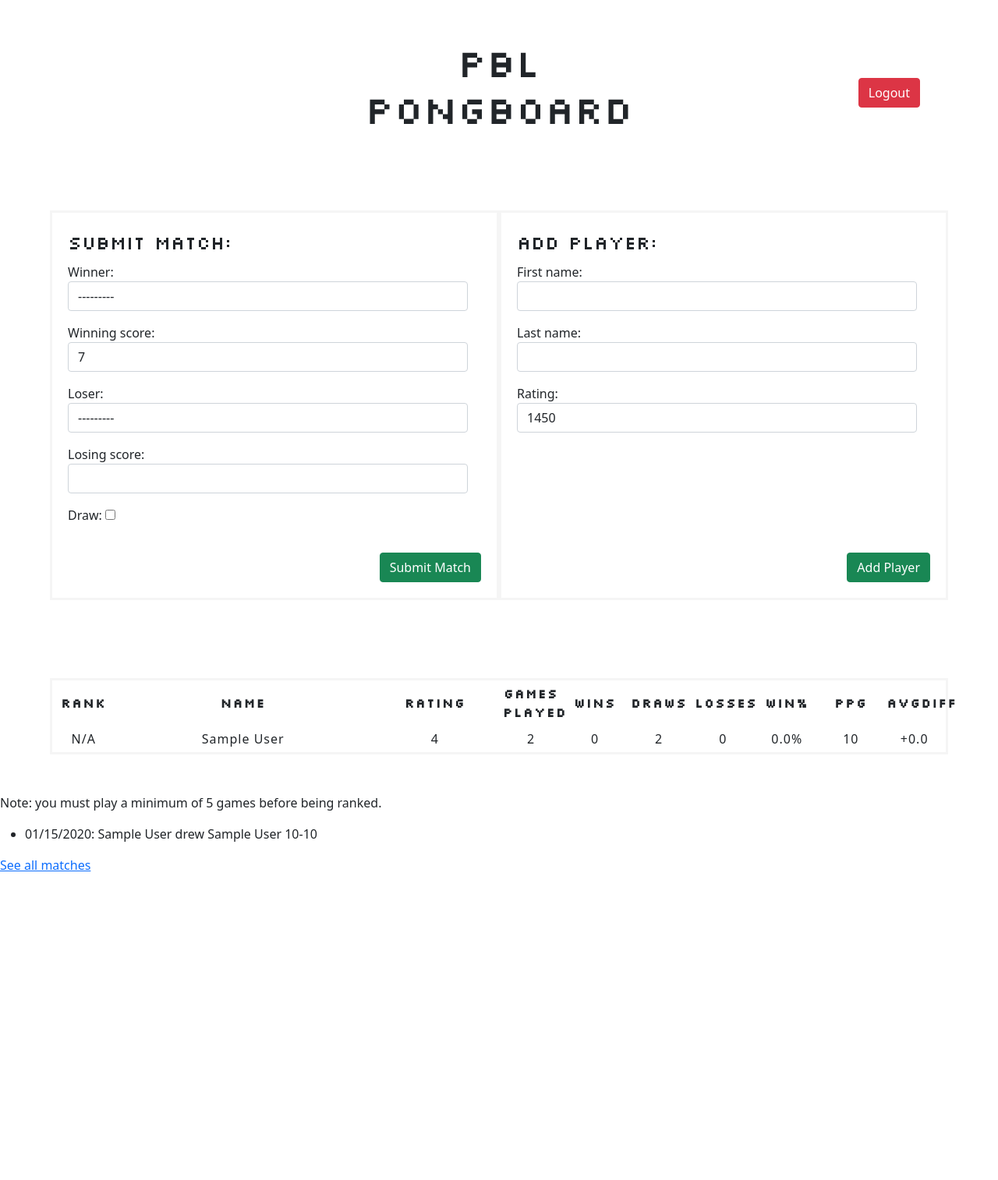
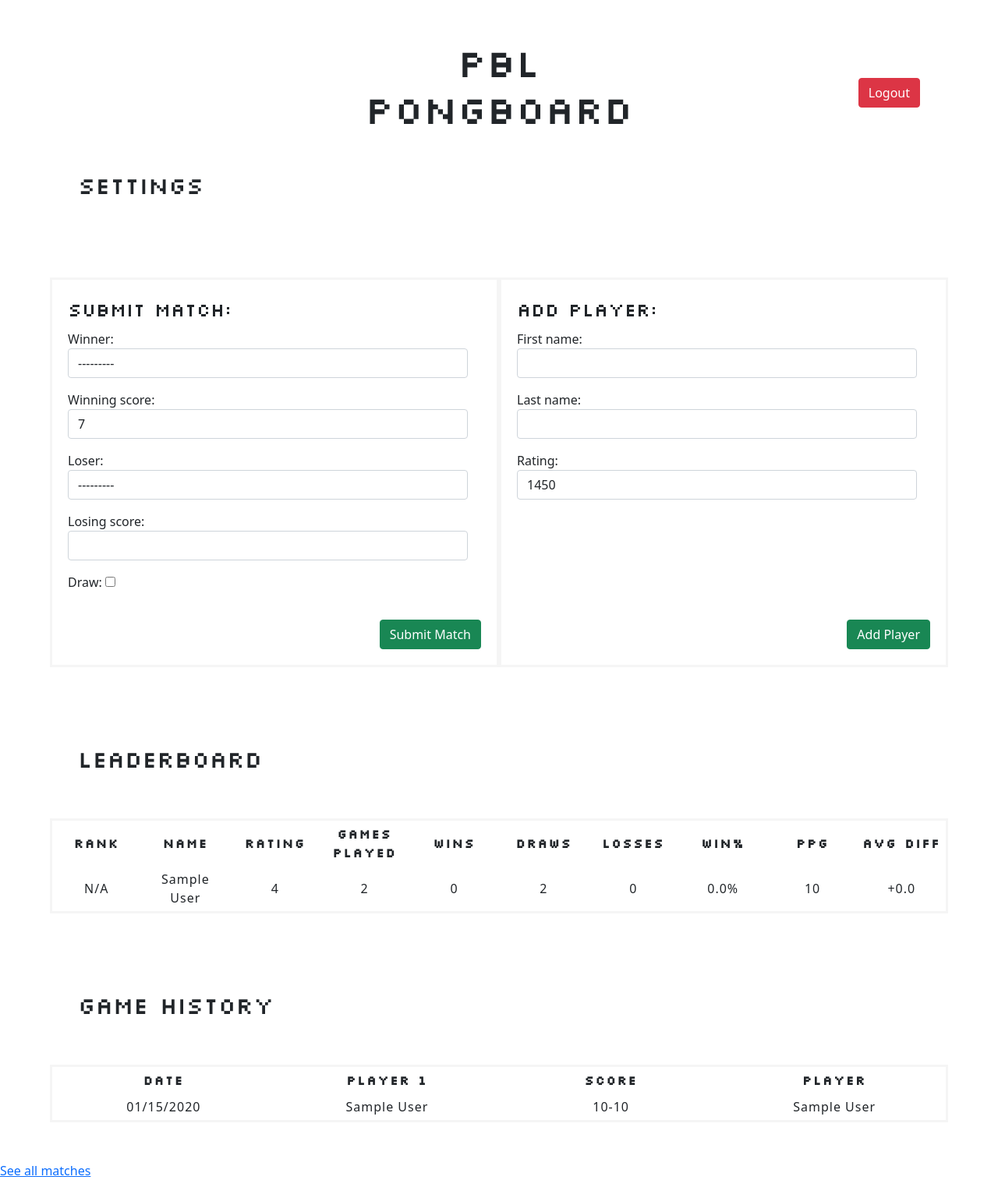
Before and after one commit to paulijosey/pong-board, a Django app: page / in a window 1280 px wide. Shown: the whole page at 78% size. Before the commit the page ends 1118 px from the top, so only its background shows below. Run offline with Django 3.2, Linux system fonts and the light colour scheme; a user stored in the database is signed in; tables that the repository leaves empty hold one stand-in row (values such as "Sample post").

Commit message:
final touches

```diff
--- a/leaderboard/models.py
+++ b/leaderboard/models.py
@@ -42,9 +42,9 @@ class Player(models.Model):
 
 class Match(models.Model):
     """Table for keeping track of game scores and winners."""
-    winner = models.ForeignKey(Player, default=None, related_name='won_matches')
+    winner = models.ForeignKey(Player, default=None, related_name='won_matches', on_delete=models.CASCADE)
     winning_score = models.IntegerField(default=None)
-    loser = models.ForeignKey(Player, default=None, related_name='lost_matches')
+    loser = models.ForeignKey(Player, default=None, related_name='lost_matches', on_delete=models.CASCADE)
     losing_score = models.IntegerField(default=None)
     datetime = models.DateTimeField(default=timezone.now)
     draw = models.BooleanField(default=False)
@@ -97,7 +97,7 @@ class Match(models.Model):
 
 class PlayerRating(models.Model):
     """Table for keeping track of a player's rating."""
-    player = models.OneToOneField(Player, default=None, primary_key=True)
+    player = models.OneToOneField(Player, default=None, primary_key=True, on_delete=models.CASCADE)
     rating = models.IntegerField(default=None, blank=False)
 
     @staticmethod
--- a/leaderboard/static/home/style.css
+++ b/leaderboard/static/home/style.css
@@ -9,6 +9,14 @@ html {
     text-align: center;
     margin-top: 50px;
     margin-bottom: 50px;
+    float: center;
+}
+
+.subtitle {
+    font-size: 30px;
+    text-align: left;
+    margin-top: 50px;
+    margin-left: 100px;
     float: center;
 }
 
@@ -24,6 +32,7 @@ html {
 thead th,
 tfoot th,
 h1,
+h2,
 legend {
     font-family: "Silkscreen", cursive;
 }
@@ -46,6 +55,10 @@ thead th {
 
 tfoot th {
     text-align: right;
+}
+
+.table-scrollable {
+    overflow-x: auto;
 }
 
 table {
@@ -82,7 +95,6 @@ table {
 }
 
 .submit-form-btn {
-    margin-top: 20px;
     margin-bottom: 20px;
     margin-left: 20px;
     margin-right: 20px;
@@ -104,47 +116,28 @@ table {
     width: 50%;
     float: left;
 }
+.CellWithComment{
+    position:relative;
+  }
 
-thead th:nth-child(1) {
-    width: 5%;
-}
+  .CellComment{
+    display:none;
+    position:absolute;
+    z-index:100;
+    border:1px;
+    background-color:white;
+    border-style:solid;
+    border-width:1px;
+    border-color:red;
+    padding:3px;
+    color:red;
+    top:20px;
+    left:20px;
+  }
 
-thead th:nth-child(2) {
-    width: 20%;
-}
-
-thead th:nth-child(3) {
-    width: 10%;
-}
-
-thead th:nth-child(4) {
-    width: 5%;
-}
-
-thead th:nth-child(5) {
-    width: 5%;
-}
-
-thead th:nth-child(6) {
-    width: 5%;
-}
-
-thead th:nth-child(7) {
-    width: 5%;
-}
-
-thead th:nth-child(8) {
-    width: 5%;
-}
-
-thead th:nth-child(9) {
-    width: 5%;
-}
-
-thead th:nth-child(10) {
-    width: 5%;
-}
-
+  .CellWithComment:hover span.CellComment{
+    display:block;
+  }
 th,
 td {
     padding: 5px;
--- a/leaderboard/templates/home.html
+++ b/leaderboard/templates/home.html
@@ -23,6 +23,10 @@
 
         {% if user.is_authenticated %}
         <a class="btn btn-danger" id='logout-link' href="{% url 'logout' %}">Logout</a>
+    </div>
+
+    <div>
+        <h2 class="subtitle" id="leaderboard-title">Settings</h2>
     </div>
     <!-- create two divs side by side -->
     <div class="forms">
@@ -53,10 +57,16 @@
     <a id='login-link' href="{% url 'login' %}">Login</a>
     {% endif %}
 
+    <div>
+        <h2 class="subtitle" id="leaderboard-title">Leaderboard</h2>
+    </div>
+    <div style="overflow-x: auto;">
         <table id="leaderboard">
             <thead>
                 <tr>
-                <th>Rank</th>
+                    <th class="CellWithComment">Rank
+                        <span class="CellComment">Note: you must play a minimum of 5 games before being ranked.</span>
+                    </th>
                     <th>Name</th>
                     <th>Rating</th>
                     <th>Games Played</th>
@@ -65,7 +75,7 @@
                     <th>Losses</th>
                     <th>Win%</th>
                     <th>PPG</th>
-                <th>AvgDiff</th>
+                    <th>Avg Diff</th>
                 </tr>
             </thead>
             {% for ranked_player in ranked_players %}
@@ -97,16 +107,40 @@
             </tr>
             {% endfor %}
         </table>
+    </div>
 
     {% if unranked_players %}
-    <p id='unranked-warning'>Note: you must play a minimum of 5 games before being ranked.</p>
+    <p id='unranked-warning'></p>
     {% endif %}
 
-    <ul id="recent-matches" list-style-type="none">
+    <div>
+        <h2 class="subtitle" id="leaderboard-title">Game History</h2>
+    </div>
+    <div style="overflow-x: auto;">
+        <table id="leaderboard">
+            <thead>
+                <tr>
+                    <th>Date</th>
+                    <th>Player 1</th>
+                    <th>Score</th>
+                    <th>Player</th>
+                </tr>
+            </thead>
+            {% for match in recent_matches %}
+            <tr id='matches'>
+                <td>{{ match.date }}</td>
+                <td>{{ match.winner }}</td>
+                <td>{{ match.score }}</td>
+                <td>{{ match.loser }}</td>
+            </tr>
+            {% endfor %}
+        </table>
+    </div>
+    <!-- <ul id="recent-matches" list-style-type="none">
         {% for match in recent_matches %}
         <li>{{ match.description }}</li>
         {% endfor %}
-    </ul>
+    </ul> -->
     <a id="all-matches-link" href="{% url 'all_matches' %}">See all matches</a>
 
 </body>
--- a/pongboard/settings.py
+++ b/pongboard/settings.py
@@ -85,7 +85,7 @@ WSGI_APPLICATION = 'pongboard.wsgi.application'
 DATABASES = {
     'default': {
         'ENGINE': 'django.db.backends.sqlite3',
-        'NAME': os.path.join(BASE_DIR, 'db.sqlite3'),
+        'NAME': os.path.join(BASE_DIR, 'leaderboard/db.sqlite3'),
     }
 }
 
```
Lines whose indentation alone changed are shown as unchanged.
